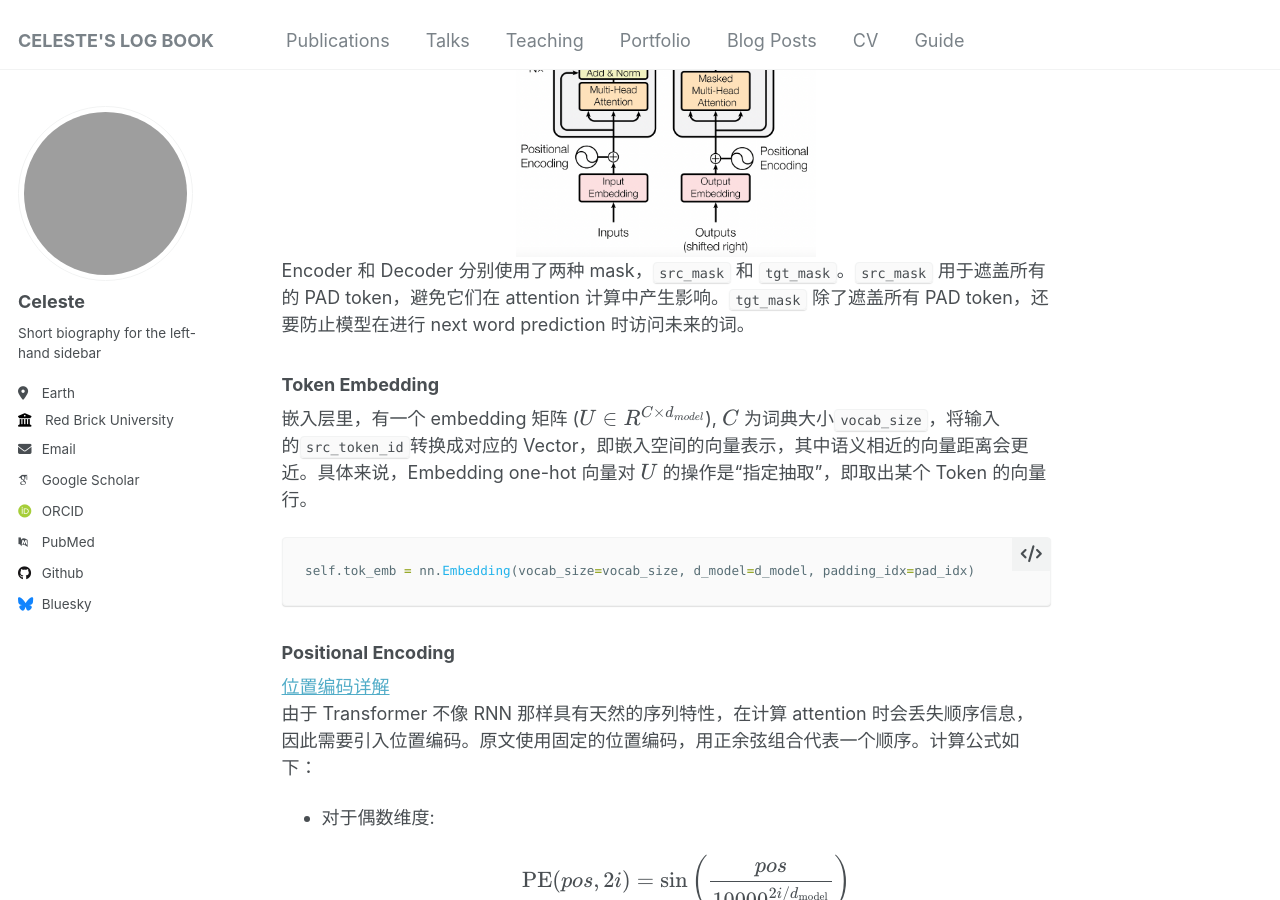
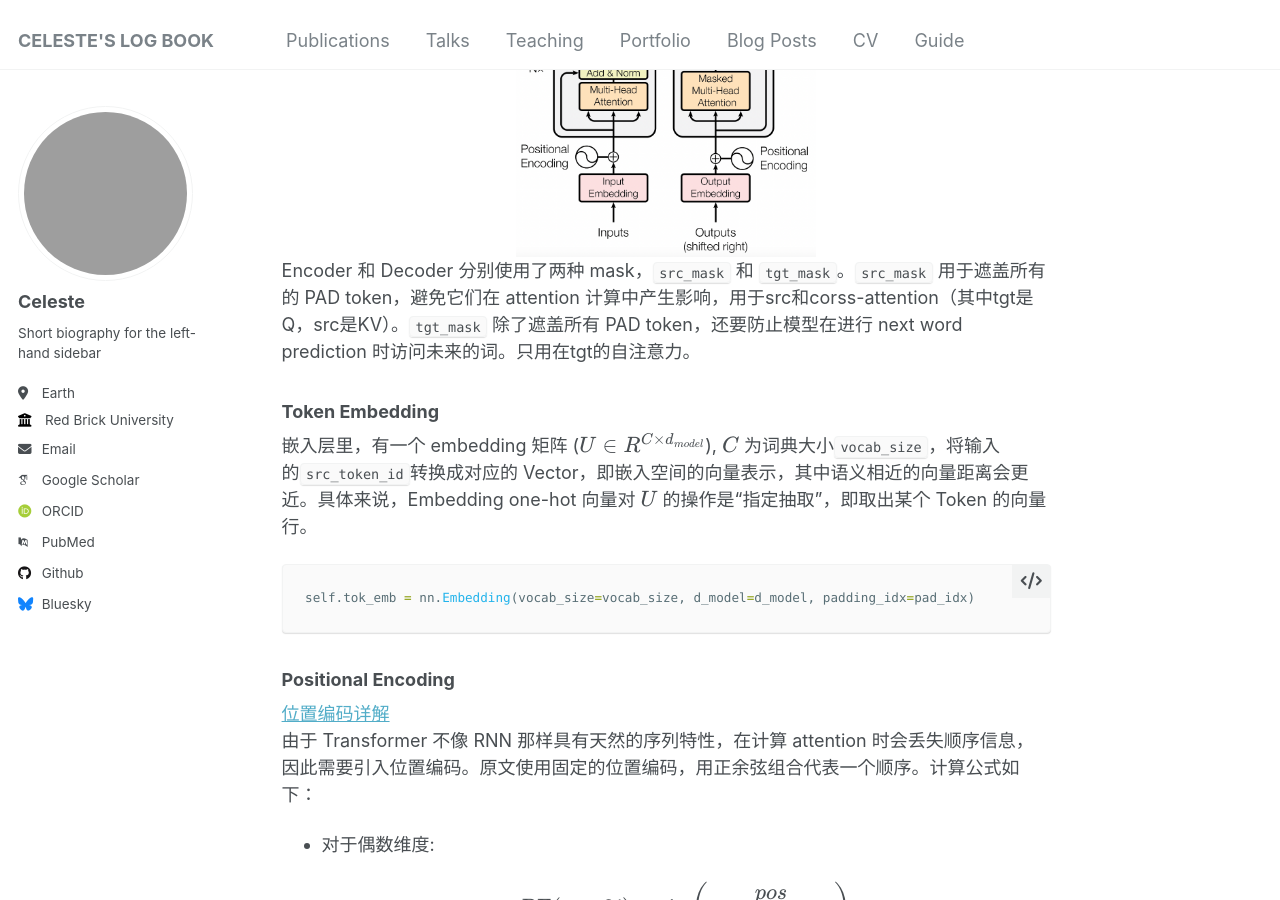
Before and after one commit to BUGERR/bugerr.github.io, a Jekyll site: the page built from _posts/2024-10-07-Transformer.md, in a window 1280 px wide and 900 px high, scrolled down 828 px. Built offline with Jekyll 4.4.1, drawn with Linux system fonts in a browser that asks for light colours; some web fonts are replaced; grey boxes are pictures that could not be loaded.

Commit message:
Update 2024-10-07-Transformer.md

```diff
--- a/_posts/2024-10-07-Transformer.md
+++ b/_posts/2024-10-07-Transformer.md
@@ -18,7 +18,7 @@ Transformer 最初被提出用于解决 Seq2seq 翻译任务。如果要实现
   <img src="/images/transformer.png" alt="Transformer" style="width: 300px; height: auto;">
 </div>
 
-Encoder 和 Decoder 分别使用了两种 mask，`src_mask` 和 `tgt_mask`。`src_mask` 用于遮盖所有的 PAD token，避免它们在 attention 计算中产生影响。`tgt_mask` 除了遮盖所有 PAD token，还要防止模型在进行 next word prediction 时访问未来的词。
+Encoder 和 Decoder 分别使用了两种 mask，`src_mask` 和 `tgt_mask`。`src_mask` 用于遮盖所有的 PAD token，避免它们在 attention 计算中产生影响，用于src和corss-attention（其中tgt是Q，src是KV）。`tgt_mask` 除了遮盖所有 PAD token，还要防止模型在进行 next word prediction 时访问未来的词。只用在tgt的自注意力。
 
 
 ### Token Embedding
```
